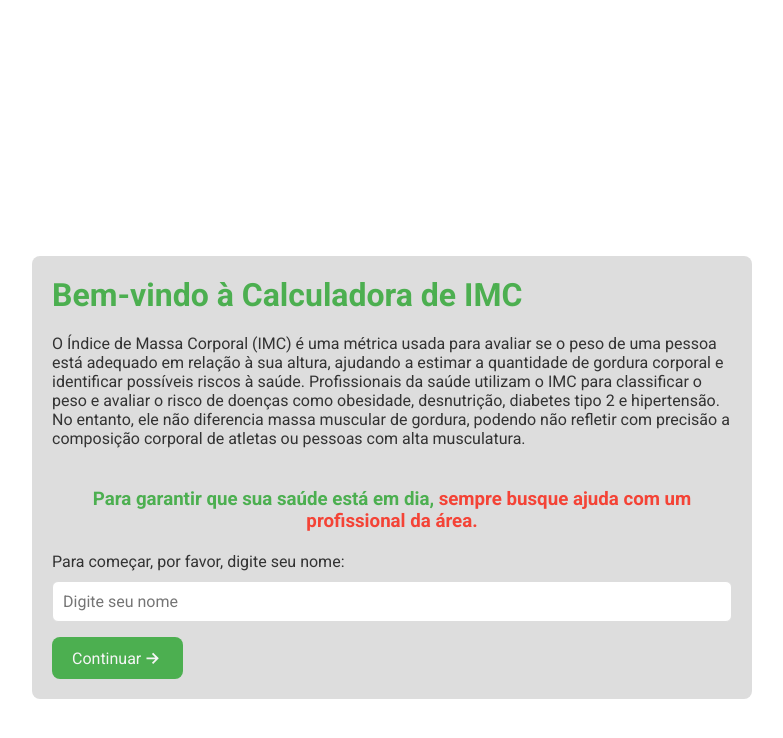
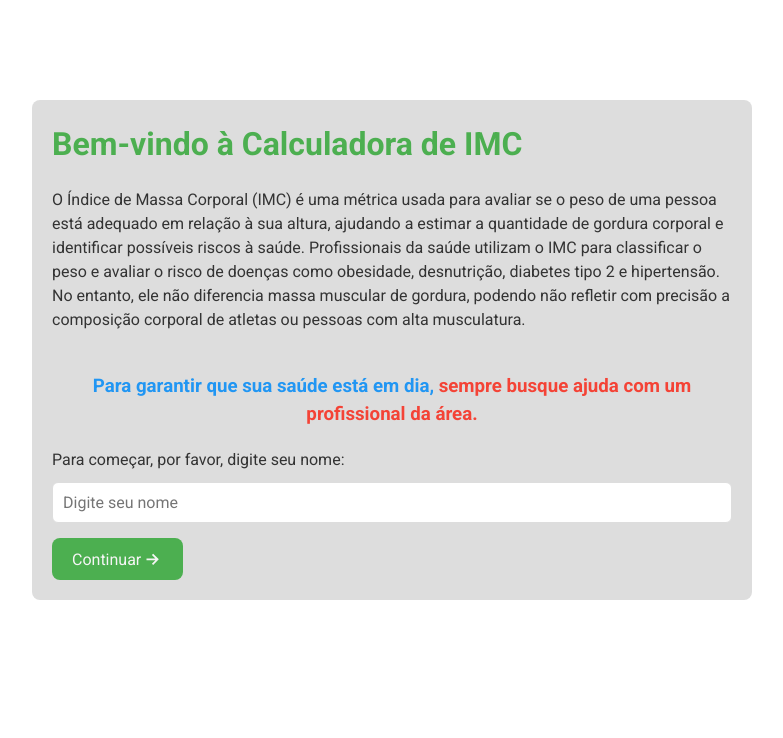
Before and after one commit to ArthWeber/calculadora_IMC-v2, a React (Vite) app: page / in a window 1280 px wide. Shown: the top 738 px of the page, without its empty margins (248-1031 px from the left). Built offline with nearby package versions, Linux system fonts and the light colour scheme.

Commit message:
Segundo teste com correções de formatação

```diff
--- a/src/components/Home/index.jsx
+++ b/src/components/Home/index.jsx
@@ -1,5 +1,5 @@
+import React from "react";
 import './Home.module.css';
-import '../../global.css';
 
 function Home({ username, setUsername }) {
 
--- a/src/global.css
+++ b/src/global.css
@@ -1,16 +1,20 @@
+/* Reset básico */
 * {
     margin: 0;
     padding: 0;
     box-sizing: border-box;
-    font-family: 'Roboto', sans-serif;
     list-style: none;
 }
 
+/* Fonte e cores base */
 body {
+    font-family: 'Roboto', sans-serif;
     background-color: var(--background-color);
     color: var(--text-color);
+    line-height: 1.5; /* melhora legibilidade */
 }
 
+/* Variáveis globais */
 :root {
     --primary-color: #4CAF50; /* Verde */
     --secondary-color: #2196F3; /* Azul */
@@ -22,14 +26,16 @@ body {
     --error-color: #F44336; /* Vermelho */
 }
 
+/* Container principal */
 .container {
     max-width: 720px;
-    margin: 20% auto;
+    margin: 100px auto; /* antes era 20% auto → muito variável */
     padding: 20px;
     background-color: var(--secondary-background-color);
     border-radius: 8px;
 }
 
+/* Passos */
 .step {
     width: 100%;
 }
@@ -56,6 +62,8 @@ button {
     font-size: 16px;
     transition: background-color 0.3s ease;
     align-items: center;
+    justify-content: center; /* centraliza ícones + texto */
+    font-family: inherit; /* garante uso da Roboto */
 }
 
 button:hover {
@@ -70,6 +78,7 @@ input {
     width: 100%;
     margin-bottom: 15px;
     font-size: 16px;
+    font-family: inherit; /* garante Roboto */
 }
 
 input:focus {
@@ -80,6 +89,12 @@ input:focus {
 /* Títulos */
 h1, h2, h3 {
     color: var(--primary-color);
+    margin-bottom: 10px; /* espaço consistente */
+}
+
+/* Texto normal */
+p {
+    margin-bottom: 10px;
 }
 
 /* Texto de erro */
--- a/src/main.jsx
+++ b/src/main.jsx
@@ -1,7 +1,7 @@
 import { StrictMode } from 'react'
 import { createRoot } from 'react-dom/client'
+import './global.css'
 import App from './App.jsx'
-import './global.css'
 
 createRoot(document.getElementById('root')).render(
   <StrictMode>
```
